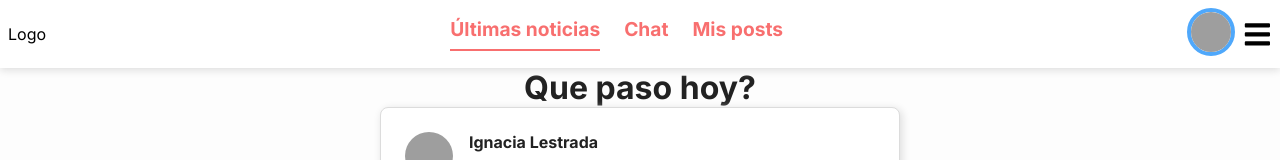
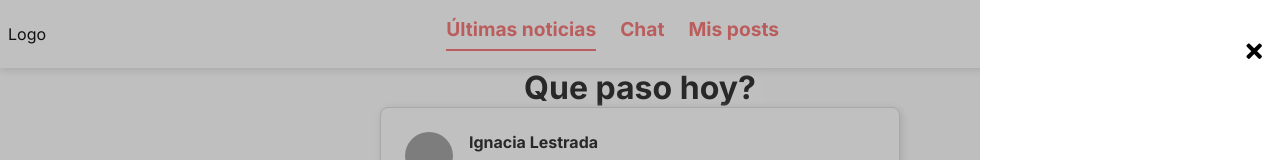
Before and after one commit to souther1407/lestra-book, a React (Vite) app: page / in a window 1280 px wide. Both pictures are taken after a click on the button 1257 px from the left and 33 px from the top of the page. Shown: the top 160 px of the page. Built offline with nearby package versions, Linux system fonts and the light colour scheme; grey boxes are pictures that could not be loaded.

Commit message:
implementado drawer

```diff
--- /dev/null
+++ b/src/components/atoms/Drawer/Drawer.jsx
@@ -0,0 +1,20 @@
+import React from "react";
+import styles from "./drawer.module.css";
+import Icon from "../Icon/Icon";
+const Drawer = ({ show, children, onClose }) => {
+  return (
+    <div
+      className={`${styles.drawer} ${show && styles.show}`}
+      onClick={onClose}
+    >
+      <div className={styles.container} onClick={(e) => e.stopPropagation()}>
+        <div className={styles.close} onClick={onClose}>
+          <Icon size="xlg" type={"close"} />
+        </div>
+        {children}
+      </div>
+    </div>
+  );
+};
+
+export default Drawer;
--- /dev/null
+++ b/src/components/atoms/Drawer/drawer.module.css
@@ -0,0 +1,35 @@
+.drawer {
+  position: fixed;
+  width: 100%;
+  height: 100vh;
+  top: 0;
+  left: 0;
+  background-color: rgba(53, 53, 53, 0.308);
+  transition: all 0.2s ease-out;
+  visibility: hidden;
+  opacity: 0;
+  z-index: 100000;
+}
+.drawer.show {
+  visibility: visible;
+  opacity: 1;
+}
+.container {
+  position: absolute;
+  right: 0;
+  top: 0;
+  min-width: 300px;
+  height: 100%;
+  transform: translateX(100%);
+  background-color: white;
+  transition: all 0.2s ease-out;
+}
+.drawer.drawer.show .container {
+  transform: translateX(0);
+}
+.close {
+  position: absolute;
+  right: 5%;
+  top: 5%;
+  cursor: pointer;
+}
--- a/src/components/atoms/Icon/Icon.jsx
+++ b/src/components/atoms/Icon/Icon.jsx
@@ -1,7 +1,7 @@
 import React from "react";
 import { FaRegHeart } from "react-icons/fa";
 import { FaHeart } from "react-icons/fa";
-import { FaBars } from "react-icons/fa";
+import { FaBars, FaTimes } from "react-icons/fa";
 const parseSize = (size) => {
   switch (size) {
     case "sm":
@@ -25,6 +25,7 @@ const Icon = ({ type, size = "md", color }) => {
     heart: <FaRegHeart {...props} />,
     heartFilled: <FaHeart {...props} />,
     bars: <FaBars {...props} />,
+    close: <FaTimes {...props} />,
   };
   return icons[type];
 };
--- a/src/components/organisms/Nav/Nav.jsx
+++ b/src/components/organisms/Nav/Nav.jsx
@@ -3,8 +3,10 @@ import styles from "./nav.module.css";
 import Text from "../../atoms/Text/Text";
 import Avatar from "../../atoms/Avatar/Avatar";
 import IconButton from "../../molecules/IconButton/IconButton";
+import Drawer from "../../atoms/Drawer/Drawer";
 const Nav = () => {
   const [currentSection, setCurrentSection] = useState("Last news");
+  const [shoDrawer, setShowDrawer] = useState(false);
   return (
     <nav className={styles.nav}>
       <p>Logo</p>
@@ -50,7 +52,12 @@ const Nav = () => {
             }
           />
         </div>
-        <IconButton type={"bars"} size="xxlg" onClick={() => {}} />
+        <IconButton
+          type={"bars"}
+          size="xxlg"
+          onClick={() => setShowDrawer(true)}
+        />
+        <Drawer show={shoDrawer} onClose={() => setShowDrawer(false)} />
       </div>
     </nav>
   );
```
